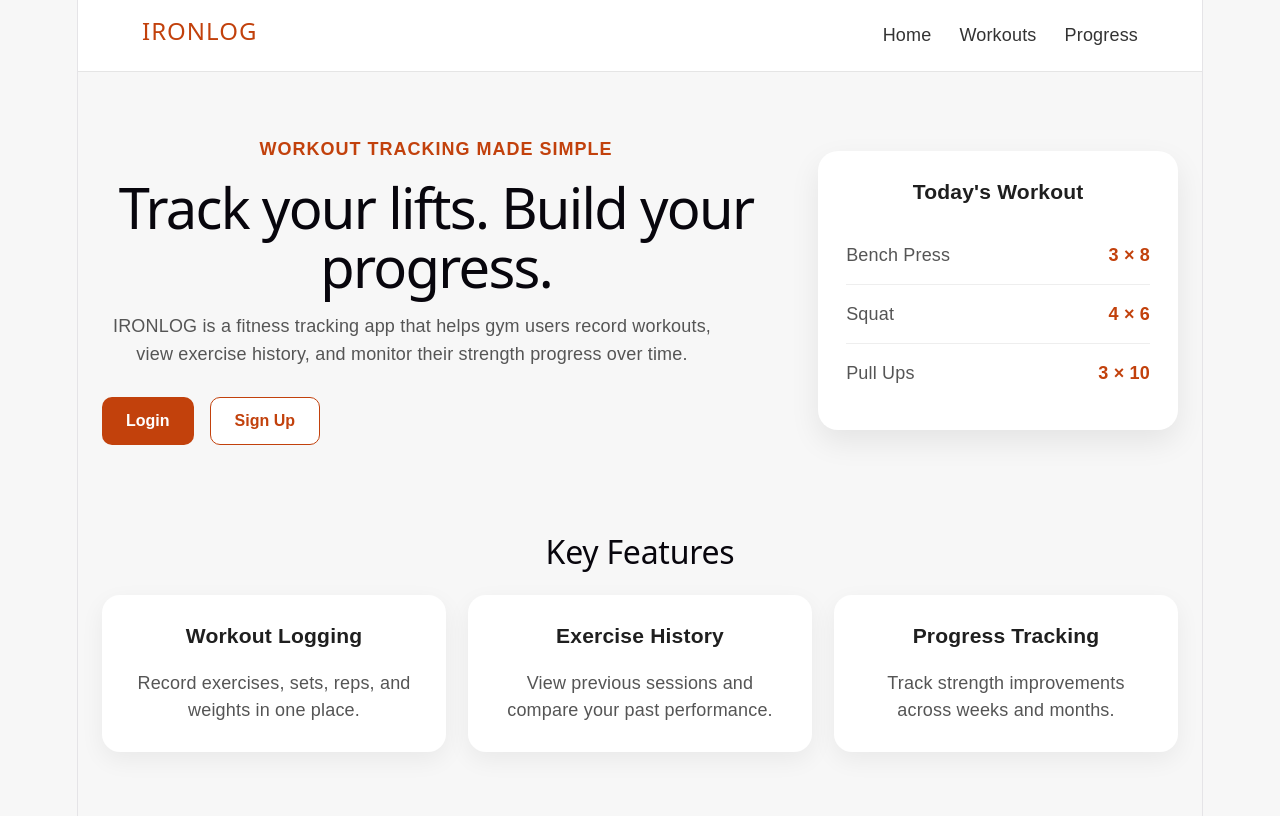
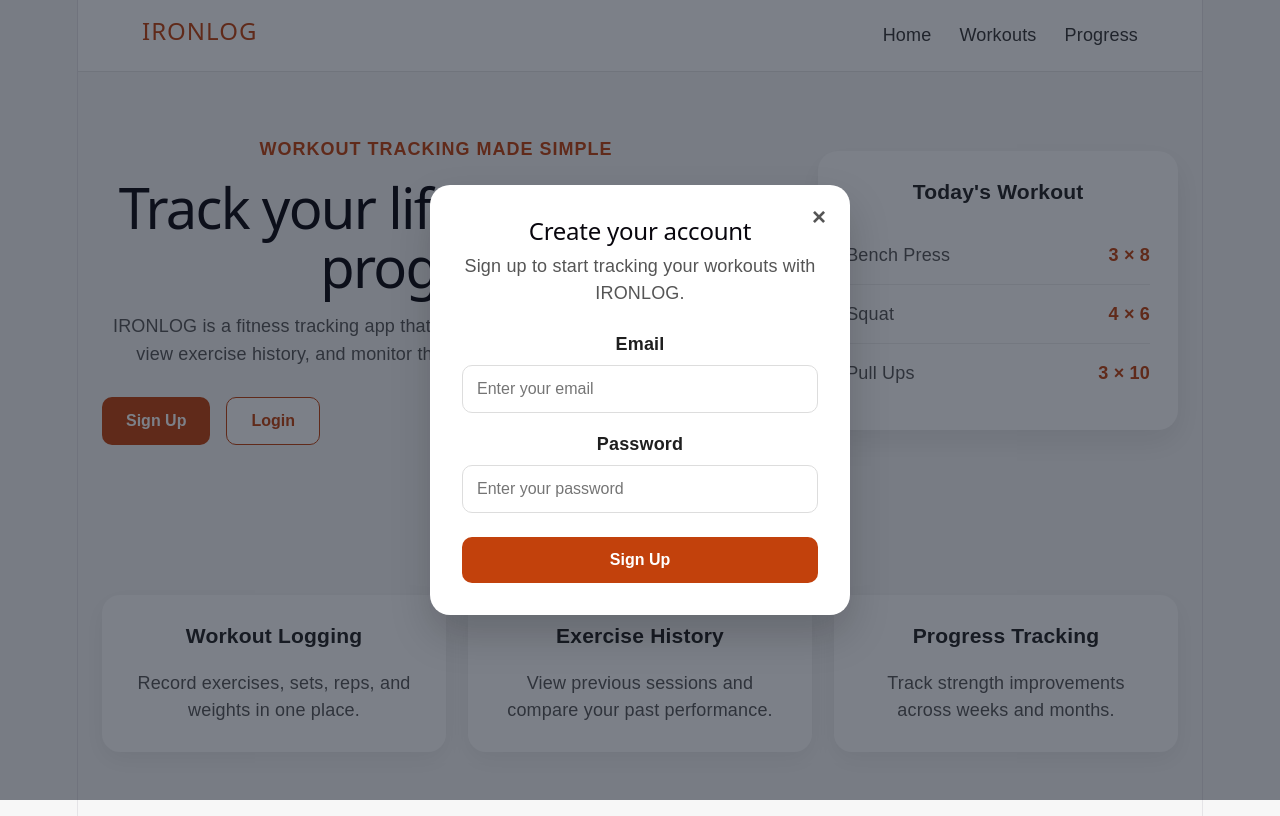
Before and after one commit to elginerts/ironlog, a React (Vite) app in the folder frontend/: page / in a window 1280 px wide. Both pictures are taken after a click on the button "Sign Up". Built offline with nearby package versions, Linux system fonts and the light colour scheme.

Commit message:
Added Sign-Up Pop Up Screen

```diff
--- a/frontend/src/App.css
+++ b/frontend/src/App.css
@@ -178,3 +178,118 @@ button {
     grid-template-columns: 1fr;
   }
 }
+
+
+.modal-overlay {
+
+  position: fixed;
+
+  top: 0;
+
+  left: 0;
+
+  width: 100%;
+
+  height: 100%;
+
+  background: rgba(17, 24, 39, 0.55);
+
+  display: flex;
+
+  justify-content: center;
+
+  align-items: center;
+
+  padding: 24px;
+
+}
+
+.modal {
+
+  position: relative;
+
+  width: 100%;
+
+  max-width: 420px;
+
+  background: white;
+
+  padding: 32px;
+
+  border-radius: 20px;
+
+  box-shadow: 0 20px 40px rgba(0, 0, 0, 0.18);
+
+}
+
+.modal h2 {
+
+  margin: 0 0 8px;
+
+}
+
+.modal p {
+
+  margin: 0 0 24px;
+
+  color: #555;
+
+  line-height: 1.5;
+
+}
+
+.modal label {
+
+  display: block;
+
+  margin-bottom: 8px;
+
+  font-weight: bold;
+
+}
+
+.modal input {
+
+  width: 100%;
+
+  padding: 14px;
+
+  margin-bottom: 18px;
+
+  border: 1px solid #ddd;
+
+  border-radius: 10px;
+
+  font-size: 16px;
+
+}
+
+.modal-button {
+
+  width: 100%;
+
+  margin-top: 6px;
+
+}
+
+.close-button {
+
+  position: absolute;
+
+  top: 14px;
+
+  right: 16px;
+
+  background: transparent;
+
+  color: #555;
+
+  padding: 4px 8px;
+
+  font-size: 24px;
+
+  border: none;
+
+  cursor: pointer;
+
+}
--- a/frontend/src/App.tsx
+++ b/frontend/src/App.tsx
@@ -1,131 +1,31 @@
-import { useState } from 'react'
-import reactLogo from './assets/react.svg'
-import viteLogo from './assets/vite.svg'
-import heroImg from './assets/hero.png'
-import './App.css'
+import { useState } from 'react';
+import "./App.css";
+
+import Navbar from "./components/Navbar";
+import HeroSection from "./components/HeroSection";
+import FeaturesSection from "./components/FeaturesSection";
+import SignUpModal from "./components/SignUpModal";
+
 
 function App() {
-  const [count, setCount] = useState(0)
+  const [showSignUp, setShowSignUp] = useState(false);
 
   return (
     <div className="app">
-
-      <header className="navbar">
-
-        <h2>IRONLOG</h2>
-
-        <nav>
-
-          <a href="#">Home</a>
-
-          <a href="#">Workouts</a>
-
-          <a href="#">Progress</a>
-
-        </nav>
-
-      </header>
+      <Navbar />
 
       <main>
 
-        <section className="hero">
-
-          <div className="hero-text">
-
-            <p className="tagline">Workout tracking made simple</p>
-
-            <h1>Track your lifts. Build your progress.</h1>
-
-            <p className="description">
-
-              IRONLOG is a fitness tracking app that helps gym users record
-
-              workouts, view exercise history, and monitor their strength
-
-              progress over time.
-
-            </p>
-
-            <div className="hero-buttons">
-
-              <button>Login</button>
-
-              <button className="secondary-button">Sign Up</button>
-
-            </div>
-
-          </div>
-
-          <div className="hero-card">
-
-            <h3>Today&apos;s Workout</h3>
-
-            <div className="workout-item">
-
-              <span>Bench Press</span>
-
-              <strong>3 × 8</strong>
-
-            </div>
-
-            <div className="workout-item">
-
-              <span>Squat</span>
-
-              <strong>4 × 6</strong>
-
-            </div>
-
-            <div className="workout-item">
-
-              <span>Pull Ups</span>
-
-              <strong>3 × 10</strong>
-
-            </div>
-
-          </div>
-
-        </section>
-
-        <section className="features">
-
-          <h2>Key Features</h2>
-
-          <div className="feature-grid">
-
-            <div className="feature-card">
-
-              <h3>Workout Logging</h3>
-
-              <p>Record exercises, sets, reps, and weights in one place.</p>
-
-            </div>
-
-            <div className="feature-card">
-
-              <h3>Exercise History</h3>
-
-              <p>View previous sessions and compare your past performance.</p>
-
-            </div>
-
-            <div className="feature-card">
-
-              <h3>Progress Tracking</h3>
-
-              <p>Track strength improvements across weeks and months.</p>
-
-            </div>
-
-          </div>
-
-        </section>
+        <HeroSection onSignUpClick={() => setShowSignUp(true)} />
+        <FeaturesSection />
 
       </main>
 
+      {showSignUp && (
+          <SignUpModal onClose={() => setShowSignUp(false)} />
+        )}
     </div>
   );
 }
 
-export default App
+export default App;
--- /dev/null
+++ b/frontend/src/components/FeatureCard.tsx
@@ -0,0 +1,15 @@
+interface FeatureCardProps {
+  title: string;
+  description: string;
+}
+
+function FeatureCard({ title, description }: FeatureCardProps) {
+  return (
+    <div className="feature-card">
+      <h3>{title}</h3>
+      <p>{description}</p>
+    </div>
+  );
+}
+
+export default FeatureCard;
--- /dev/null
+++ b/frontend/src/components/FeaturesSection.tsx
@@ -0,0 +1,28 @@
+import FeatureCard from "./FeatureCard";
+
+function FeaturesSection() {
+  return (
+    <section className="features">
+      <h2>Key Features</h2>
+
+      <div className="feature-grid">
+        <FeatureCard
+          title="Workout Logging"
+          description="Record exercises, sets, reps, and weights in one place."
+        />
+
+        <FeatureCard
+          title="Exercise History"
+          description="View previous sessions and compare your past performance."
+        />
+
+        <FeatureCard
+          title="Progress Tracking"
+          description="Track strength improvements across weeks and months."
+        />
+      </div>
+    </section>
+  );
+}
+
+export default FeaturesSection;
--- /dev/null
+++ b/frontend/src/components/HeroSection.tsx
@@ -0,0 +1,45 @@
+interface HeroSectionProps {
+  onSignUpClick: () => void;
+}
+
+function HeroSection({ onSignUpClick }: HeroSectionProps) {
+  return (
+    <section className="hero">
+      <div className="hero-text">
+        <p className="tagline">Workout tracking made simple</p>
+        <h1>Track your lifts. Build your progress.</h1>
+        <p className="description">
+          IRONLOG is a fitness tracking app that helps gym users record
+          workouts, view exercise history, and monitor their strength progress
+          over time.
+        </p>
+
+        <div className="hero-buttons">
+          <button onClick={onSignUpClick}>Sign Up</button>
+          <button className="secondary-button">Login</button>
+        </div>
+      </div>
+
+      <div className="hero-card">
+        <h3>Today&apos;s Workout</h3>
+
+        <div className="workout-item">
+          <span>Bench Press</span>
+          <strong>3 × 8</strong>
+        </div>
+
+        <div className="workout-item">
+          <span>Squat</span>
+          <strong>4 × 6</strong>
+        </div>
+
+        <div className="workout-item">
+          <span>Pull Ups</span>
+          <strong>3 × 10</strong>
+        </div>
+      </div>
+    </section>
+  );
+}
+
+export default HeroSection;
--- /dev/null
+++ b/frontend/src/components/Navbar.tsx
@@ -0,0 +1,15 @@
+function Navbar() {
+  return (
+    <header className="navbar">
+      <h2>IRONLOG</h2>
+
+      <nav>
+        <a href="#">Home</a>
+        <a href="#">Workouts</a>
+        <a href="#">Progress</a>
+      </nav>
+    </header>
+  );
+}
+
+export default Navbar;
--- /dev/null
+++ b/frontend/src/components/SignUpModal.tsx
@@ -0,0 +1,28 @@
+interface SignUpModalProps {
+  onClose: () => void;
+}
+
+function SignUpModal({ onClose }: SignUpModalProps) {
+  return (
+    <div className="modal-overlay">
+      <div className="modal">
+        <button className="close-button" onClick={onClose}>
+          ×
+        </button>
+
+        <h2>Create your account</h2>
+        <p>Sign up to start tracking your workouts with IRONLOG.</p>
+
+        <label>Email</label>
+        <input type="email" placeholder="Enter your email" />
+
+        <label>Password</label>
+        <input type="password" placeholder="Enter your password" />
+
+        <button className="modal-button">Sign Up</button>
+      </div>
+    </div>
+  );
+}
+
+export default SignUpModal;
```
